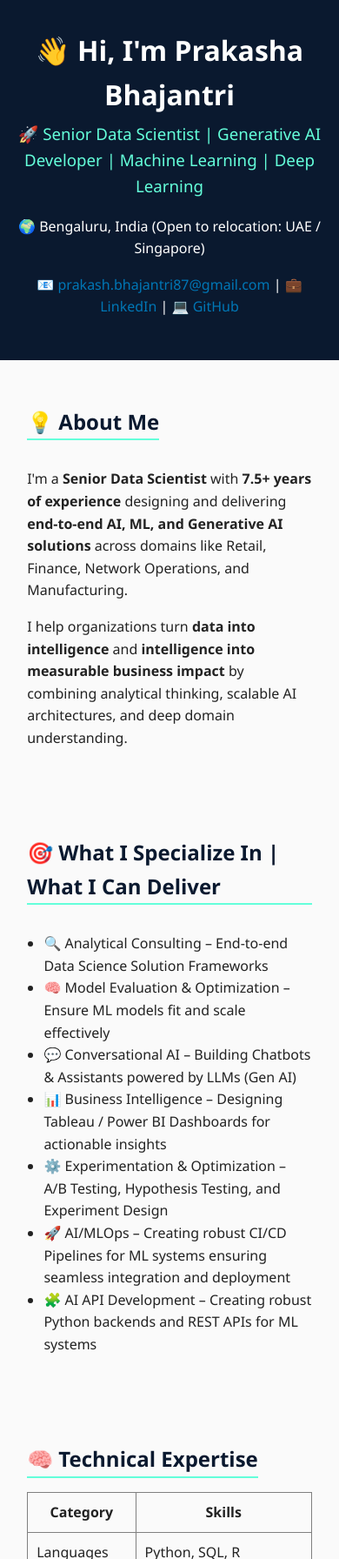
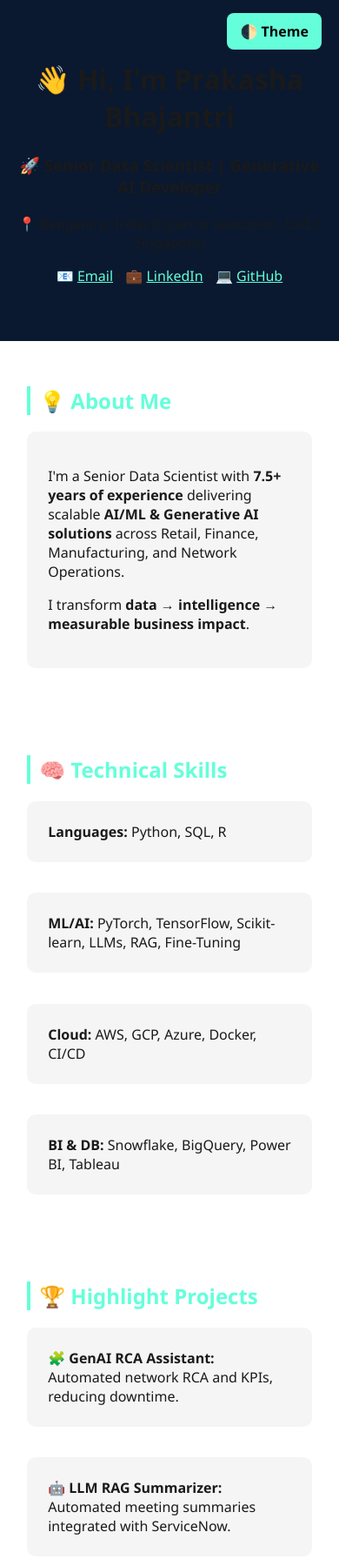
Before and after one commit to prakasha-bhajantri/prakasha-bhajantri.github.io, a plain HTML site: page index.html in a window 390 px wide. Shown: the top 1792 px of the page at 87% size. Drawn offline with Linux system fonts and the light colour scheme.

Commit message:
updated index.html

```diff
--- a/index.html
+++ b/index.html
@@ -4,124 +4,164 @@
   <meta charset="UTF-8" />
   <meta name="viewport" content="width=device-width, initial-scale=1.0" />
   <title>Prakasha Bhajantri | Data Scientist Portfolio</title>
+  <meta name="description" content="Portfolio of Prakasha Bhajantri – Senior Data Scientist specializing in AI, Machine Learning, and Generative AI solutions." />
   <style>
+    :root {
+      --bg: #ffffff;
+      --text: #1a1a1a;
+      --primary: #0a192f;
+      --accent: #64ffda;
+      --card: #f5f5f5;
+    }
+
+    [data-theme="dark"] {
+      --bg: #0a192f;
+      --text: #e6f1ff;
+      --primary: #112240;
+      --accent: #64ffda;
+      --card: #1d3557;
+    }
+
     body {
-      font-family: 'Segoe UI', Roboto, Arial, sans-serif;
+      background: var(--bg);
+      color: var(--text);
+      font-family: "Segoe UI", Roboto, Arial, sans-serif;
       margin: 0;
-      padding: 0;
-      line-height: 1.6;
-      background: #fafafa;
-      color: #222;
+      transition: background 0.3s ease, color 0.3s ease;
     }
+
     header {
-      background: #0a192f;
-      color: #fff;
-      padding: 2rem 1rem;
+      background: var(--primary);
+      color: var(--text);
+      padding: 3rem 1rem;
       text-align: center;
     }
-    header h1 { margin: 0; font-size: 2rem; }
-    header h3 { margin-top: 0.3rem; font-weight: 400; color: #64ffda; }
+
+    .theme-toggle {
+      position: fixed;
+      top: 15px;
+      right: 20px;
+      cursor: pointer;
+      padding: 10px 15px;
+      border-radius: 8px;
+      background: var(--accent);
+      color: #000;
+      font-weight: bold;
+    }
+
     section {
       padding: 2rem 8%;
-      max-width: 1000px;
+      max-width: 1100px;
       margin: auto;
     }
+
     h2 {
-      color: #0a192f;
-      border-bottom: 2px solid #64ffda;
-      display: inline-block;
+      color: var(--accent);
+      border-left: 4px solid var(--accent);
+      padding-left: 10px;
+    }
+
+    .card {
+      background: var(--card);
+      padding: 1.5rem;
+      border-radius: 10px;
       margin-bottom: 1rem;
+      transition: transform 0.2s;
     }
-    ul { padding-left: 1.2rem; }
-    a { color: #0077b6; text-decoration: none; }
-    a:hover { text-decoration: underline; }
+    .card:hover { transform: scale(1.02); }
+
+    .grid {
+      display: grid;
+      grid-template-columns: repeat(auto-fit, minmax(280px, 1fr));
+      gap: 1.2rem;
+    }
+
     footer {
       text-align: center;
       padding: 2rem;
-      background: #0a192f;
-      color: #fff;
+      background: var(--primary);
+      color: var(--text);
       margin-top: 2rem;
     }
+
+    a { color: var(--accent); }
   </style>
 </head>
-<body>
+<body data-theme="light">
+
+  <div class="theme-toggle" onclick="toggleTheme()">🌓 Theme</div>
+
   <header>
     <h1>👋 Hi, I'm <strong>Prakasha Bhajantri</strong></h1>
-    <h3>🚀 Senior Data Scientist | Generative AI Developer | Machine Learning | Deep Learning</h3>
-    <p>🌍 Bengaluru, India (Open to relocation: UAE / Singapore)</p>
+    <h3>🚀 Senior Data Scientist | Generative AI Developer</h3>
+    <p>📍 Bengaluru, India (Open to relocation: UAE / Singapore)</p>
     <p>
-      📧 <a href="mailto:prakash.bhajantri87@gmail.com">prakash.bhajantri87@gmail.com</a> |
-      💼 <a href="https://linkedin.com/in/prakash-pb" target="_blank">LinkedIn</a> |
-      💻 <a href="https://github.com/prakash-bhajantri" target="_blank">GitHub</a>
+      📧 <a href="mailto:prakash.bhajantri87@gmail.com">Email</a> •
+      💼 <a href="https://linkedin.com/in/prakash-pb" target="_blank">LinkedIn</a> •
+      💻 <a href="https://github.com/prakasha-bhajantri" target="_blank">GitHub</a>
     </p>
   </header>
 
   <section>
     <h2>💡 About Me</h2>
-    <p>I'm a <strong>Senior Data Scientist</strong> with <strong>7.5+ years of experience</strong> designing and delivering <strong>end-to-end AI, ML, and Generative AI solutions</strong> across domains like Retail, Finance, Network Operations, and Manufacturing.</p>
-    <p>I help organizations turn <strong>data into intelligence</strong> and <strong>intelligence into measurable business impact</strong> by combining analytical thinking, scalable AI architectures, and deep domain understanding.</p>
+    <div class="card">
+      <p>I'm a Senior Data Scientist with <strong>7.5+ years of experience</strong> delivering scalable <strong>AI/ML & Generative AI solutions</strong> across Retail, Finance, Manufacturing, and Network Operations.</p>
+      <p>I transform <strong>data → intelligence → measurable business impact</strong>.</p>
+    </div>
   </section>
 
   <section>
-    <h2>🎯 What I Specialize In | What I Can Deliver</h2>
-    <ul>
-      <li>🔍 Analytical Consulting – End-to-end Data Science Solution Frameworks</li>
-      <li>🧠 Model Evaluation & Optimization – Ensure ML models fit and scale effectively</li>
-      <li>💬 Conversational AI – Building Chatbots & Assistants powered by LLMs (Gen AI)</li>
-      <li>📊 Business Intelligence – Designing Tableau / Power BI Dashboards for actionable insights</li>
-      <li>⚙️ Experimentation & Optimization – A/B Testing, Hypothesis Testing, and Experiment Design</li>
-      <li>🚀 AI/MLOps – Creating robust CI/CD Pipelines for ML systems ensuring seamless integration and deployment</li>
-      <li>🧩 AI API Development – Creating robust Python backends and REST APIs for ML systems</li>
-    </ul>
+    <h2>🧠 Technical Skills</h2>
+    <div class="grid">
+      <div class="card"><strong>Languages:</strong> Python, SQL, R</div>
+      <div class="card"><strong>ML/AI:</strong> PyTorch, TensorFlow, Scikit-learn, LLMs, RAG, Fine-Tuning</div>
+      <div class="card"><strong>Cloud:</strong> AWS, GCP, Azure, Docker, CI/CD</div>
+      <div class="card"><strong>BI & DB:</strong> Snowflake, BigQuery, Power BI, Tableau</div>
+    </div>
   </section>
 
   <section>
-    <h2>🧠 Technical Expertise</h2>
-    <table border="1" cellpadding="10" cellspacing="0" style="border-collapse: collapse; width: 100%;">
-      <tr><th>Category</th><th>Skills</th></tr>
-      <tr><td>Languages</td><td>Python, SQL, R</td></tr>
-      <tr><td>Frameworks & Libraries</td><td>PyTorch, TensorFlow, Keras, Scikit-learn, Pandas, NumPy, Flask, FastAPI</td></tr>
-      <tr><td>Generative AI</td><td>LLM Agents (CrewAI, LangGraph, ReAct), RAG, Prompt Engineering, Fine-Tuning, Hugging Face</td></tr>
-      <tr><td>Machine Learning</td><td>Classification, Regression, Clustering, Time Series Forecasting, A/B Testing, Causal Inference</td></tr>
-      <tr><td>Cloud & DevOps</td><td>AWS (SageMaker), GCP, Azure, Docker, Airflow, MLflow, Kubeflow, CI/CD, ETL Pipelines</td></tr>
-      <tr><td>Databases & BI</td><td>Snowflake, BigQuery, PostgreSQL, Power BI, Tableau, Looker</td></tr>
-      <tr><td>Other Tools</td><td>Git, Prefect, Streamlit, Plotly</td></tr>
-    </table>
-  </section>
-
-  <section>
-    <h2>🏆 Some Impactful Work I’ve Done</h2>
-    <ul>
-      <li>🧩 Built GenAI Assistants for RCA and KPI automation — helped reduce network downtime</li>
-      <li>🤖 Developed LLM-based RAG Meeting Summarizer integrated with ServiceNow — improved issue resolution</li>
-      <li>📈 Created Cost Forecasting Models — enabled better financial planning and cost optimization</li>
-      <li>📈 Built Failure Prediction (LSTM-RNN) — planned predictive maintenance in advance</li>
-      <li>💬 Designed Next Best Action Recommender System — converted one-time purchasers to repeat buyers</li>
-      <li>📊 Conducted A/B Testing on Email Campaigns — enhanced engagement rates</li>
-      <li>🧠 Built CLTV Models — identified and retained high-value customers</li>
-      <li>🧠 YOLO-v4 Object Detection for Pokémon Game</li>
-      <li>💬 Stakeholder Management | Leadership & Project Management</li>
-    </ul>
+    <h2>🏆 Highlight Projects</h2>
+    <div class="grid">
+      <div class="card"><strong>🧩 GenAI RCA Assistant:</strong> Automated network RCA and KPIs, reducing downtime.</div>
+      <div class="card"><strong>🤖 LLM RAG Summarizer:</strong> Automated meeting summaries integrated with ServiceNow.</div>
+      <div class="card"><strong>📈 Cost Forecasting:</strong> Enabled accurate financial planning.</div>
+      <div class="card"><strong>🔮 Failure Prediction (LSTM):</strong> Predictive maintenance using time-series deep learning.</div>
+      <div class="card"><strong>💬 Next Best Action Engine:</strong> Improved customer retention.</div>
+      <div class="card"><strong>🧠 CLTV Models:</strong> Identified high-value customers.</div>
+    </div>
   </section>
 
   <section>
     <h2>🎓 Education & Certifications</h2>
-    <ul>
-      <li>🎓 B.E. in Computer Science – BMS Institute of Technology, Bengaluru</li>
-      <li>📘 Data Science with Python & R – edWisor</li>
-      <li>📜 Advanced Data Science & Tableau – NIIT StackRoute</li>
-    </ul>
+    <div class="card">
+      <ul>
+        <li>B.E. Computer Science – BMSIT</li>
+        <li>Data Science with Python & R – edWisor</li>
+        <li>Advanced Data Science – NIIT StackRoute</li>
+      </ul>
+    </div>
   </section>
 
   <section>
     <h2>🖋 Publication</h2>
-    <p><em>“Improving the Learning Capability of Students in Classroom Using Augmented Reality”</em><br>
-    Published in International Journal of Computer Science and Network (IJCSN), 2018</p>
+    <div class="card">
+      <em>“Improving the Learning Capability of Students in Classroom Using Augmented Reality”</em> – IJCSN (2018)
+    </div>
   </section>
 
   <footer>
-    <p>📧 <a href="mailto:prakash.bhajantri87@gmail.com">prakash.bhajantri87@gmail.com</a></p>
-    <p>⭐ Turning data into intelligence, and intelligence into positive revenue impact.</p>
+    <p>📧 prakash.bhajantri87@gmail.com</p>
+    <p>⭐ Turning data into intelligence, and intelligence into revenue impact.</p>
   </footer>
+
+  <script>
+    function toggleTheme() {
+      const body = document.body;
+      const current = body.getAttribute("data-theme");
+      body.setAttribute("data-theme", current === "light" ? "dark" : "light");
+    }
+  </script>
+
 </body>
 </html>
```
